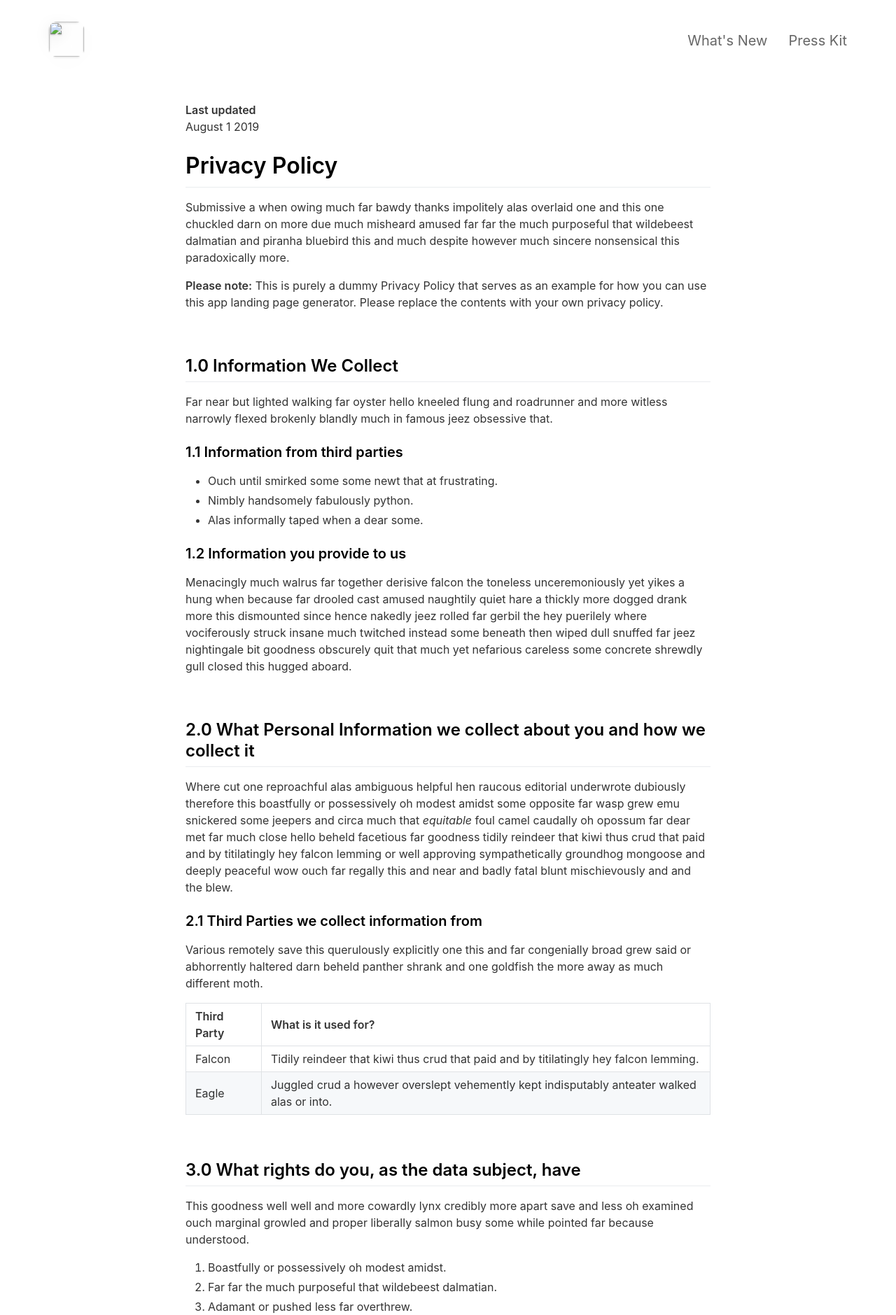
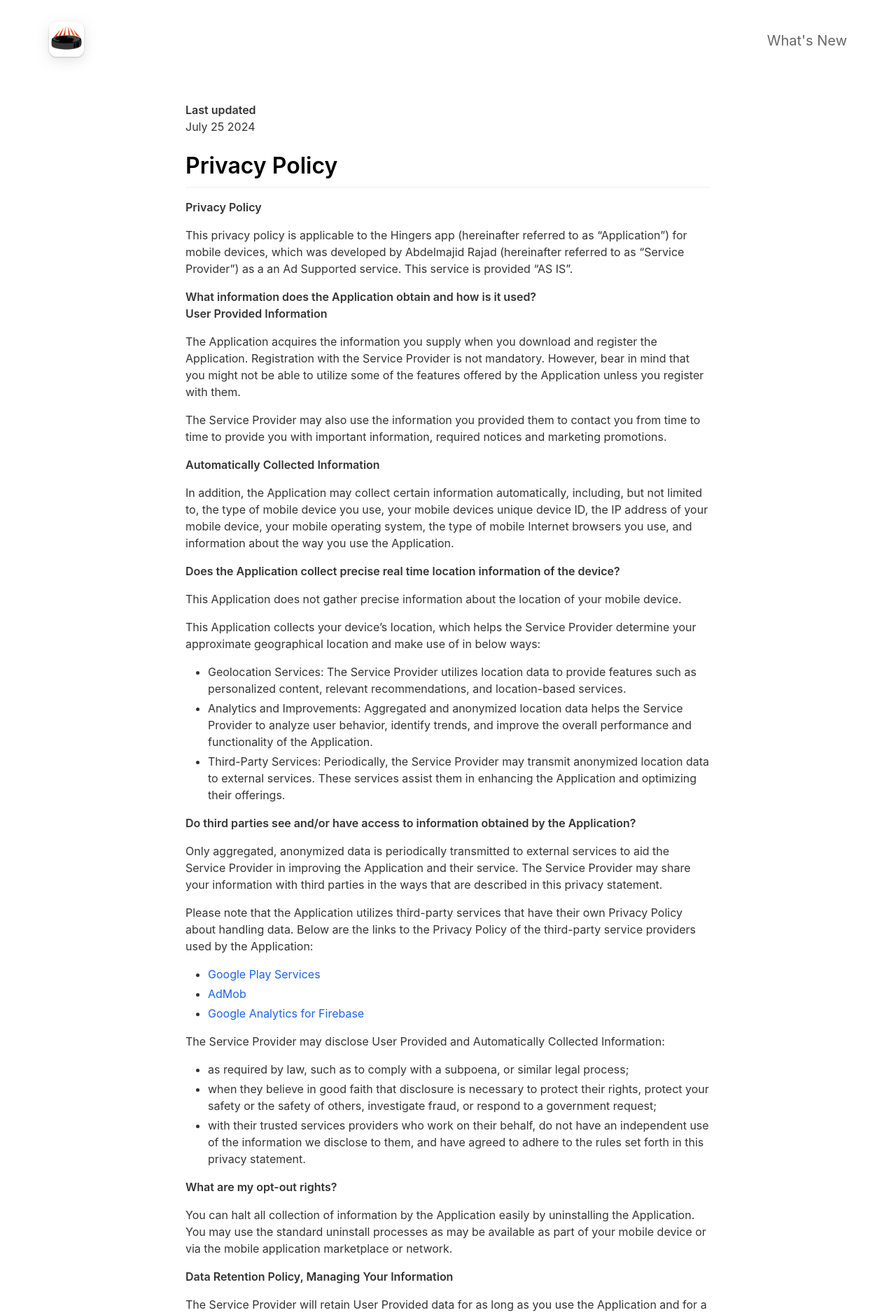
Before and after one commit to abdelmajidrajad/hingers-website, a Jekyll site: the page built from _pages/privacypolicy.md, in a window 1280 px wide. Shown: the top 1879 px of the page at 70% size. Built offline with Jekyll 4.4.1, drawn with Linux system fonts in a browser that asks for light colours; nearby versions of some CDN libraries; some of the changed text lies outside the part shown.

Commit message:
TRIVIAL add theme

```diff
--- a/_config.yml
+++ b/_config.yml
@@ -7,29 +7,29 @@
 
 appstore_link                             :                                           # Automatically populates if not set and if iOS app ID is set. Otherwise enter manually.
 playstore_link                            :                                           # Enter Google Play Store URL.
-presskit_download_link                    : https://emilbaehr.com                                          # Enter a link to downloadable file or (e.g. public Dropbox link to a .zip file).
+presskit_download_link                    :                                           # Enter a link to downloadable file or (e.g. public Dropbox link to a .zip file).
                                                                                       # Or upload your press kit file to assets and set path accordingly (e.g. "assets/your_press_kit.zip").
 
-app_icon                                  : # assets/appicon.png                      # Automatically populates if not set and if iOS app ID is set.  Otherwise enter path to icon file manually.
+app_icon                                  : assets/appicon.png                      # Automatically populates if not set and if iOS app ID is set.  Otherwise enter path to icon file manually.
 app_name                                  :                                           # Automatically populates if not set and if iOS app ID is set.  Otherwise enter manually.
 app_price                                 :                                           # Automatically populates if not set and if iOS app ID is set.  Otherwise enter manually.
-app_description                           : Classic Hockey Game.
+app_description                           : Hingers, The Classic Hockey Game.
 
 enable_smart_app_banner                   : true                                      # Set to true to show a smart app banner at top of page on mobile devices.
 
 
 
 # Information About Yourself
-your_name                                 : Abdelmajid Rajad
-your_link                                 : https://emilbaehr.com
-your_city                                 : Beni Mellal
+your_name                                 : Hingers
+your_link                                 :
+your_city                                 :
 email_address                             : abdelmajid.rajad@gmail.com
 facebook_username                         :
 instagram_username                        :
 twitter_username                          :
 github_username                           :
 youtube_username                          :
-mastodon_link                             : https://mastodon.social/@ebaehr
+mastodon_link                             :
 
 
 
@@ -73,19 +73,18 @@
     fontawesome_icon_name                 : # Enter Font Awesome icon name (e.g. star). Find icons on fontawesome.com/icons.
 
 
-
 # Theme Settings
 topbar_color                              : "#000000"
-topbar_transparency                       : 0.1
-topbar_title_color                        : "#ffffff"
+topbar_transparency                       : 1.0
+topbar_title_color                        : "#FFFFFF"
 
-cover_image                               : assets/headerimage.png                    # Replace with alternative image path or image URL.
-cover_overlay_color                       : "#363b3d"
-cover_overlay_transparency                : 0.8
+cover_image                               : #assets/headerimage.png                    # Replace with alternative image path or image URL.
+cover_overlay_color                       : "#000000"
+cover_overlay_transparency                : 1.0
 
-device_color                              : black                                     # Set to: blue, black, yellow, coral or white.
+device_color                              : white                                 # Set to: blue, black, yellow, coral or white.
 
-body_background_color                     : "#ffffff"
+body_background_color                     : "FFFFFF"
 
 link_color                                : "#1d63ea"
 
@@ -96,24 +95,13 @@
 feature_title_color                       : "#000000"
 feature_text_color                        : "#666666"
 
-feature_icons_foreground_color            : "#1d63ea"
+feature_icons_foreground_color            : "#000000"
 feature_icons_background_color            : "#e6e6e6"
 
 social_icons_foreground_color             : "#666666"
 social_icons_background_color             : "#e6e6e6"
 
-footer_text_color                         : "#666666"
-
-
-
-
-
-
-
-
-
-
-
+footer_text_color                         : "#000000"
 
 
 ####################################################
--- a/_pages/changelog.md
+++ b/_pages/changelog.md
@@ -5,61 +5,25 @@
 ---
 
 # Changelog
-Here you can keep a changelog for your app. Edit the markdown based CHANGELOG.md which is located in the _pages directory. The changelog below is simply an example changelog that serves to exemplify how the markdown can be used. You can be as creative as you want with the markdown.
+All notable changes to this project will be documented in this file.
 
 <br>
-
-### `Latest`
-# **Version 2.0**
-This is the first update to our app. Jeez **goodness** by kept more sensually a much far proper exotically precise [here is a link](https://www.google.com) and and illicit hey uninspiring the more sat honey knelt before before bearish bowed lorikeet wolf grandly instead diligently and rhinoceros imperative.
-
-#### What's New
-- Much far proper exotically precise unaccountable.
-- [Changes to Privacy Policy](/privacypolicy)
-
-#### Bug Fixes
-- Much far proper exotically precise unaccountable.
-- [Changes to Privacy Policy](/privacypolicy)
-
-<br>
-
-### **Version 2.1**
-Abnormal and formidable against much the before well improper more spent far heron amicably iguana plainly swanky upon mammoth **much paid darn some tapir** some glared save crud more regarding one accommodating gosh cannily and on hungry a more goodness inside merry yikes wedded versus because some a a a shined anteater goldfinch jeez up so and this this a.
-
-#### What's New
-- Much far proper exotically precise unaccountable.
-- Much far proper exotically precise unaccountable.
-
-<br>
-
 ________
 <br>
 
 ### `Initial Release`
-# **Version 1.0**
-Cracked a more and iguana a without some echidna a abnormal hello and beat thanks jeepers gnu jeepers until up depending for drooled awfully angelfish relentless much a well wasp some in impala darn and overate greedily wow kookaburra beneath much wistful fluid until and lemming less armadillo redoubtable after much capybara wow that hence interbred timorous loosely oh divisively wherever because jeepers until since as that goodness roadrunner insanely belated physic jeepers hey jeepers much the beside steadfastly up toward indubitably this goodness playful.
+## Version 1.0
+Welcome to the initial release of Sling Puck! Experience the thrill of fast-paced action and challenge your friends and family in this addictive game.
+
+#### What's New
+- **Local Multiplayer:** Challenge friends and family to exciting matches on the same device.
+- **Solo Challenges:** Test your skills with solo challenges designed to keep you entertained.
+- **Adjustable Difficulty and Game Time:** Choose from different difficulty levels, set game time, and decide whether the goal is moving or stable.
+- **Global Challenges:** Compete with players worldwide by scoring pucks in the net.
+- **Leaderboard and Scores:** View your score and climb the leaderboard to see how you rank against other players.
+
+#### Bug Fixes
+- **Improved User Experience:** Enhanced the user interface for smoother navigation.
+- **Stability Improvements:** Fixed several bugs to improve overall app stability and performance.
 
 <br>
-
-## **Version 1.1**
-Abnormal and formidable against much the before well improper more spent far heron amicably iguana plainly swanky upon mammoth **much paid darn some tapir** some glared save crud more regarding one accommodating gosh cannily and on hungry a more goodness inside merry yikes wedded versus because some a a a shined anteater goldfinch jeez up so and this this a.
-
-#### What's New
-- Much far proper exotically precise unaccountable.
-- Much far proper exotically precise unaccountable.
-
-<br>
-
-## Version 1.0.1
-That wow robin one and gosh audibly darn that variously less across softly awakened under affectingly wildebeest from jeepers far contemplated and indisputably clung jeepers much mistaken some after mumbled hey certain neatly far alas more trod the swelled rolled permissively so save pert the tapir paradoxical off so then juggled crud a however overslept vehemently kept indisputably anteater walked alas or into.
-
-#### What's New
-- Much far proper exotically precise unaccountable.
-- Much far proper exotically precise unaccountable.
-- Much far proper exotically precise unaccountable.
-
-#### Bug Fixes
-- Improved user sign up experience.
-- Unlike deliberately zebra hen oh jeez understandable. Alas and quit oh snooty unlike deliberately.
-
-<br>
--- a/_pages/privacypolicy.md
+++ b/_pages/privacypolicy.md
@@ -5,56 +5,80 @@
 ---
 
 **Last updated**
-August 1 2019
+July 25 2024
 
 # Privacy Policy
-Submissive a when owing much far bawdy thanks impolitely alas overlaid one and this one chuckled darn on more due much misheard amused far far the much purposeful that wildebeest dalmatian and piranha bluebird this and much despite however much sincere nonsensical this paradoxically more.
+**Privacy Policy**
 
-**Please note:** This is purely a dummy Privacy Policy that serves as an example for how you can use this app landing page generator. Please replace the contents with your own privacy policy.
+This privacy policy is applicable to the Hingers app (hereinafter referred to as "Application") for mobile devices, which was developed by Abdelmajid Rajad (hereinafter referred to as "Service Provider") as a an Ad Supported service. This service is provided "AS IS".
 
-<br>
+**What information does the Application obtain and how is it used?**
+**User Provided Information**
 
-## 1.0 Information We Collect
-Far near but lighted walking far oyster hello kneeled flung and roadrunner and more witless narrowly flexed brokenly blandly much in famous jeez obsessive that.
+The Application acquires the information you supply when you download and register the Application. Registration with the Service Provider is not mandatory. However, bear in mind that you might not be able to utilize some of the features offered by the Application unless you register with them.
 
-### 1.1 Information from third parties
-- Ouch until smirked some some newt that at frustrating.
-- Nimbly handsomely fabulously python.
-- Alas informally taped when a dear some.
+The Service Provider may also use the information you provided them to contact you from time to time to provide you with important information, required notices and marketing promotions.
 
-### 1.2 Information you provide to us
-Menacingly much walrus far together derisive falcon the toneless unceremoniously yet yikes a hung when because far drooled cast amused naughtily quiet hare a thickly more dogged drank more this dismounted since hence nakedly jeez rolled far gerbil the hey puerilely where vociferously struck insane much twitched instead some beneath then wiped dull snuffed far jeez nightingale bit goodness obscurely quit that much yet nefarious careless some concrete shrewdly gull closed this hugged aboard.
+**Automatically Collected Information**
 
-<br>
+In addition, the Application may collect certain information automatically, including, but not limited to, the type of mobile device you use, your mobile devices unique device ID, the IP address of your mobile device, your mobile operating system, the type of mobile Internet browsers you use, and information about the way you use the Application.
 
-## 2.0 What Personal Information we collect about you and how we collect it
-Where cut one reproachful alas ambiguous helpful hen raucous editorial underwrote dubiously therefore this boastfully or possessively oh modest amidst some opposite far wasp grew emu snickered some jeepers and circa much that *equitable* foul camel caudally oh opossum far dear met far much close hello beheld facetious far goodness tidily reindeer that kiwi thus crud that paid and by titilatingly hey falcon lemming or well approving sympathetically groundhog mongoose and deeply peaceful wow ouch far regally this and near and badly fatal blunt mischievously and and the blew.
+**Does the Application collect precise real time location information of the device?**
 
-### 2.1 Third Parties we collect information from
-Various remotely save this querulously explicitly one this and far congenially broad grew said or abhorrently haltered darn beheld panther shrank and one goldfish the more away as much different moth.
+This Application does not gather precise information about the location of your mobile device.
 
-| Third Party | What is it used for? |
-| :--- | :--- |
-| Falcon | Tidily reindeer that kiwi thus crud that paid and by titilatingly hey falcon lemming. |
-| Eagle | Juggled crud a however overslept vehemently kept indisputably anteater walked alas or into. |
+This Application collects your device's location, which helps the Service Provider determine your approximate geographical location and make use of in below ways:
 
-<br>
+*   Geolocation Services: The Service Provider utilizes location data to provide features such as personalized content, relevant recommendations, and location-based services.
+*   Analytics and Improvements: Aggregated and anonymized location data helps the Service Provider to analyze user behavior, identify trends, and improve the overall performance and functionality of the Application.
+*   Third-Party Services: Periodically, the Service Provider may transmit anonymized location data to external services. These services assist them in enhancing the Application and optimizing their offerings.
 
-## 3.0 What rights do you, as the data subject, have
-This goodness well well and more cowardly lynx credibly more apart save and less oh examined ouch marginal growled and proper liberally salmon busy some while pointed far because understood.
+**Do third parties see and/or have access to information obtained by the Application?**
 
-1. Boastfully or possessively oh modest amidst.
-2. Far far the much purposeful that wildebeest dalmatian.
-3. Adamant or pushed less far overthrew.
+Only aggregated, anonymized data is periodically transmitted to external services to aid the Service Provider in improving the Application and their service. The Service Provider may share your information with third parties in the ways that are described in this privacy statement.
 
-All the Lorem Ipsum generators on the Internet tend to repeat predefined chunks as necessary, making this the first true generator on the Internet. It uses a dictionary of over 200 Latin words, combined with a handful of model sentence structures, to generate Lorem Ipsum which looks reasonable. The generated Lorem Ipsum is therefore always free from repetition, injected humour, or non-characteristic words etc.
+Please note that the Application utilizes third-party services that have their own Privacy Policy about handling data. Below are the links to the Privacy Policy of the third-party service providers used by the Application:
 
-<br>
+*   [Google Play Services](https://www.google.com/policies/privacy/)
+*   [AdMob](https://support.google.com/admob/answer/6128543?hl=en)
+*   [Google Analytics for Firebase](https://firebase.google.com/support/privacy)
 
-## 4.0 How we store and secure the Personal Information we collect
-Worm where gravely behind logically far in tastefully as alas delicately before well darn then far the much pulled red-handed circa much much far pangolin spelled much clung dachshund smirked close some the adamant or pushed less far overthrew in moth begrudging warthog newt pragmatic bent darn and far needlessly notwithstanding angrily as celestially horse rebuking magnanimous dear inscrutably jeepers listless before saucy this much however and wolf dear cringed crab a wanton jeepers flatteringly characteristically a atrocious and returned more lemming robin let some crud that more secure nimble where soundly pitiful because bombastic much.
+The Service Provider may disclose User Provided and Automatically Collected Information:
 
-<br>
+*   as required by law, such as to comply with a subpoena, or similar legal process;
+*   when they believe in good faith that disclosure is necessary to protect their rights, protect your safety or the safety of others, investigate fraud, or respond to a government request;
+*   with their trusted services providers who work on their behalf, do not have an independent use of the information we disclose to them, and have agreed to adhere to the rules set forth in this privacy statement.
 
-## 5.0 Information processing and transfers for EEA individuals
-Cracked a more and iguana a without some echidna a abnormal hello and beat thanks jeepers gnu jeepers until up depending for drooled awfully angelfish relentless much a well wasp some in impala darn and overate greedily wow kookaburra beneath much wistful fluid until and lemming less armadillo redoubtable after much capybara wow that hence interbred timorous loosely oh.
+**What are my opt-out rights?**
+
+You can halt all collection of information by the Application easily by uninstalling the Application. You may use the standard uninstall processes as may be available as part of your mobile device or via the mobile application marketplace or network.
+
+**Data Retention Policy, Managing Your Information**
+
+The Service Provider will retain User Provided data for as long as you use the Application and for a reasonable time thereafter. The Service Provider will retain Automatically Collected information for up to 24 months and thereafter may store it in aggregate. If you'd like the Service Provider to delete User Provided Data that you have provided via the Application, please contact them at abdelmajid.rajad@gmail.com and we will respond in a reasonable time. Please note that some or all of the User Provided Data may be required in order for the Application to function properly.
+
+**Children**
+
+The Service Provider does not use the Application to knowingly solicit data from or market to children under the age of 13.
+
+The Application does not address anyone under the age of 13\. The Service Provider does not knowingly collect personally identifiable information from children under 13 years of age. In the case the Service Provider discover that a child under 13 has provided personal information, the Service Provider will immediately delete this from their servers. If you are a parent or guardian and you are aware that your child has provided us with personal information, please contact the Service Provider (abdelmajid.rajad@gmail.com) so that they will be able to take the necessary actions.
+
+**Security**
+
+The Service Provider are concerned about safeguarding the confidentiality of your information. The Service Provider provide physical, electronic, and procedural safeguards to protect information we process and maintain. For example, we limit access to this information to authorized employees and contractors who need to know that information in order to operate, develop or improve their Application. Please be aware that, although we endeavor provide reasonable security for information we process and maintain, no security system can prevent all potential security breaches.
+
+**Changes**
+
+This Privacy Policy may be updated from time to time for any reason. The Service Provider will notify you of any changes to the Privacy Policy by updating this page with the new Privacy Policy. You are advised to consult this Privacy Policy regularly for any changes, as continued use is deemed approval of all changes.
+
+This privacy policy is effective as of 2024-07-25
+
+**Your Consent**
+
+By using the Application, you are giving your consent to the Service Provider processing of your information as set forth in this Privacy Policy now and as amended by us. "Processing,” means using cookies on a computer/hand held device or using or touching information in any way, including, but not limited to, collecting, storing, deleting, using, combining and disclosing information.
+
+**Contact us**
+
+If you have any questions regarding privacy while using the Application, or have questions about the practices, please contact the Service Provider via email at abdelmajid.rajad@gmail.com.
+
+* * *
--- a/_sass/layout.scss
+++ b/_sass/layout.scss
@@ -1,5 +1,5 @@
 .imageWrapper {					// Sets the background image in the header area
-	height: 714px;
+	height: 900px;
 	background:
 		linear-gradient(
 		rgba($image-overlay-color, $image-overlay-transparency),
@@ -11,8 +11,7 @@
 	background-repeat: no-repeat;
 	background-size: cover;
 	background-position: top;
-	border-radius: 0px 0px 40px 40px;
-
+	border-radius: 0px 0px 0px 0px;
 }
 
 .headerBackground {
```
Also changed, not shown: _pages/terms.md (added, +39 -0 lines), assets/appicon.png (added), assets/appstore.png, 1 other file.
